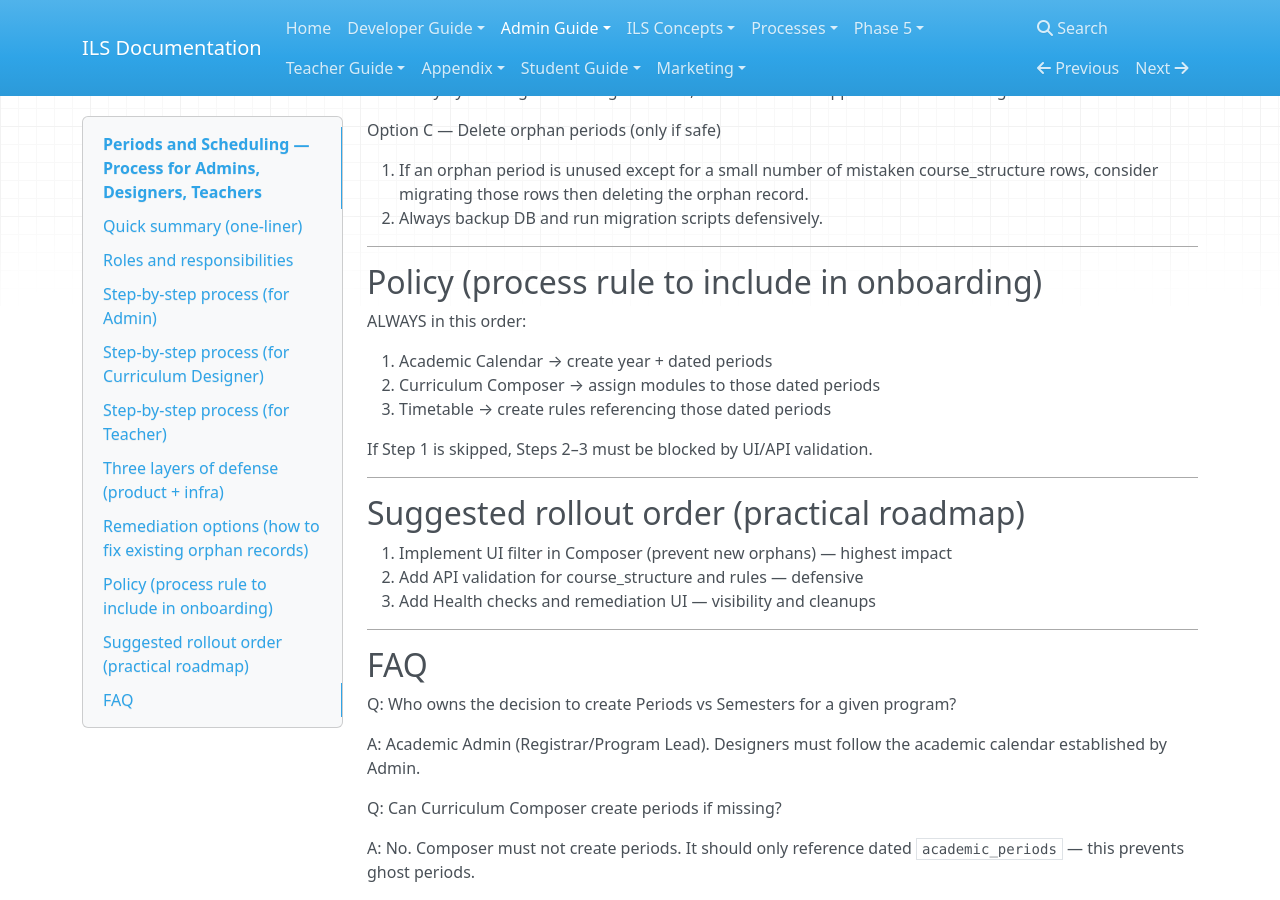
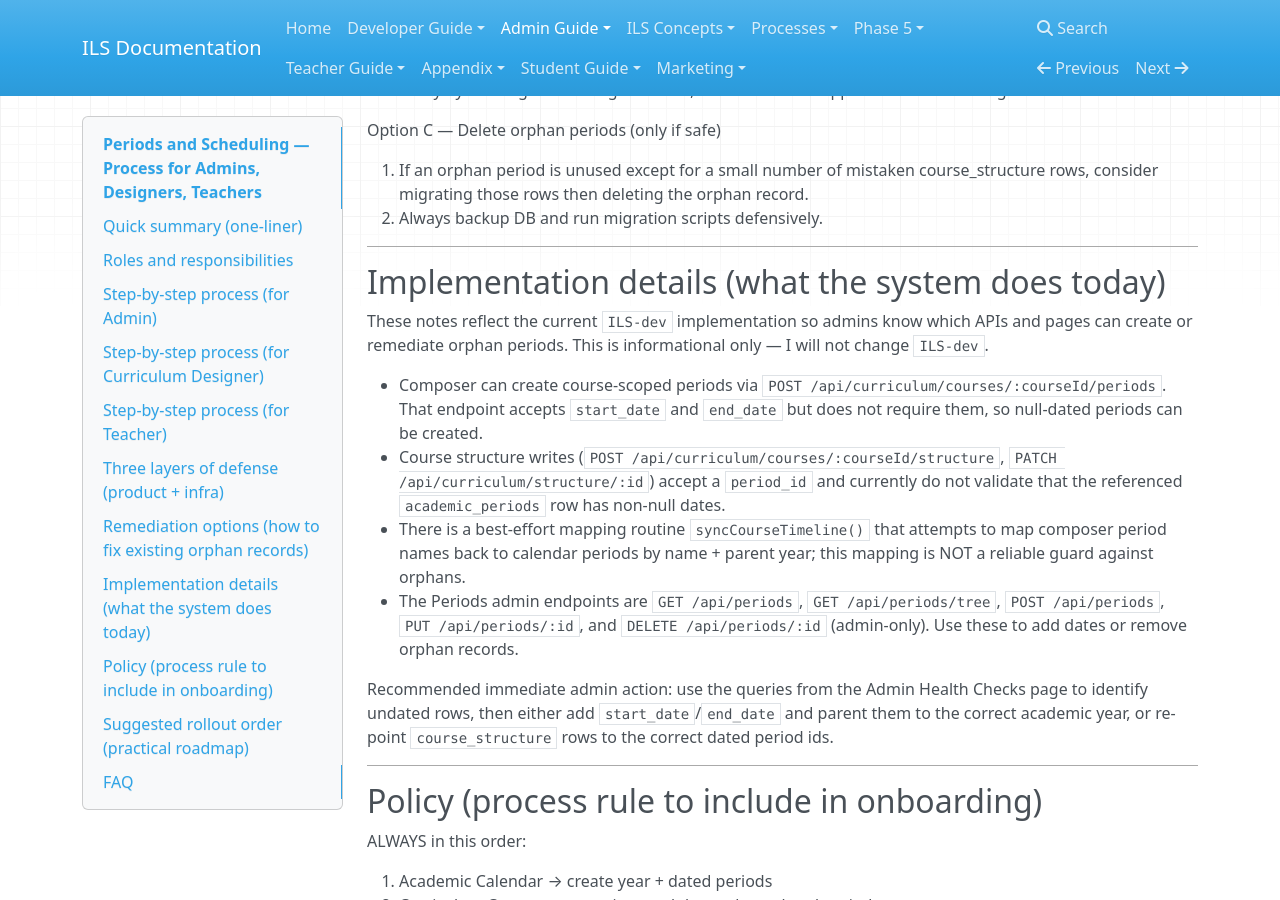
Before and after one commit to Maestrocop/ILS-doc, an MkDocs documentation site: the page built from docs/admin/periods-and-scheduling-process.md, in a window 1280 px wide and 900 px high, scrolled down 2253 px. Built offline with MkDocs 1.6.1, drawn with Linux system fonts in a browser that asks for light colours; nearby versions of some CDN libraries.

Commit message:
Docs: add implementation notes linking Composer and Periods APIs to health checks

```diff
--- a/docs/admin/periods-and-scheduling-process.md
+++ b/docs/admin/periods-and-scheduling-process.md
@@ -89,6 +89,19 @@ Option C — Delete orphan periods (only if safe)
 
 ---
 
+## Implementation details (what the system does today)
+
+These notes reflect the current `ILS-dev` implementation so admins know which APIs and pages can create or remediate orphan periods. This is informational only — I will not change `ILS-dev`.
+
+- Composer can create course-scoped periods via `POST /api/curriculum/courses/:courseId/periods`. That endpoint accepts `start_date` and `end_date` but does not require them, so null-dated periods can be created.
+- Course structure writes (`POST /api/curriculum/courses/:courseId/structure`, `PATCH /api/curriculum/structure/:id`) accept a `period_id` and currently do not validate that the referenced `academic_periods` row has non-null dates.
+- There is a best-effort mapping routine `syncCourseTimeline()` that attempts to map composer period names back to calendar periods by name + parent year; this mapping is NOT a reliable guard against orphans.
+- The Periods admin endpoints are `GET /api/periods`, `GET /api/periods/tree`, `POST /api/periods`, `PUT /api/periods/:id`, and `DELETE /api/periods/:id` (admin-only). Use these to add dates or remove orphan records.
+
+Recommended immediate admin action: use the queries from the Admin Health Checks page to identify undated rows, then either add `start_date`/`end_date` and parent them to the correct academic year, or re-point `course_structure` rows to the correct dated period ids.
+
+---
+
 ## Policy (process rule to include in onboarding)
 
 ALWAYS in this order:
```
Also changed, not shown: docs/admin/admin-health-checks.md (+12 -0 lines).
